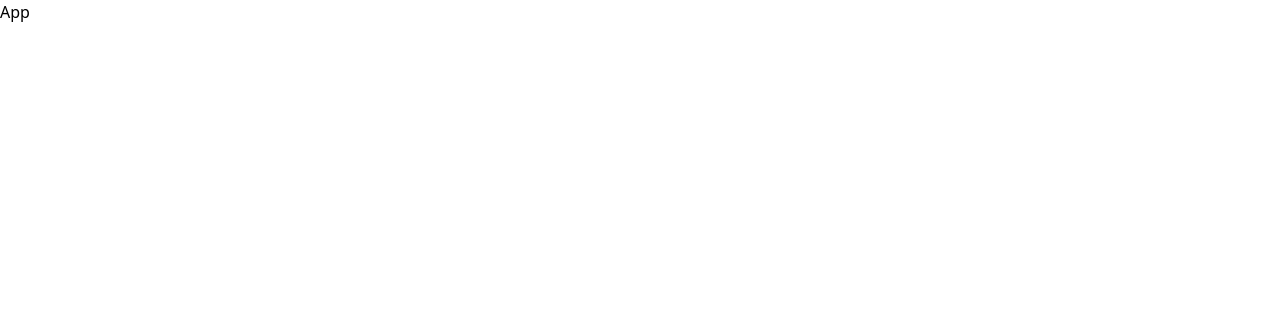
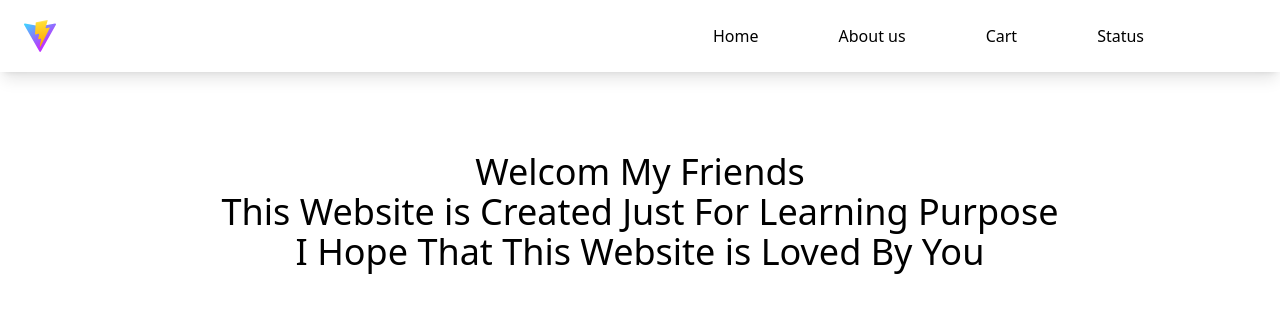
Before and after one commit to Ash-ku-thakur/Restaurent-App, a React (Vite) app: page /about in a window 1280 px wide. Shown: the top 312 px of the page. Built offline with nearby package versions, Linux system fonts and the light colour scheme.

Commit message:
setup the router

```diff
--- /dev/null
+++ b/src/About.jsx
@@ -0,0 +1,13 @@
+const About = () => {
+  return (
+    <div className="w-full flex items-center justify-center">
+      <div className="my-20 text-4xl text-center">
+        <h1>Welcom My Friends</h1>
+        <h3>This Website is Created Just For Learning Purpose</h3>
+        <h5>I Hope That This Website is Loved By You</h5>
+      </div>
+    </div>
+  );
+};
+
+export default About;
--- /dev/null
+++ b/src/Header.jsx
@@ -0,0 +1,25 @@
+import { Link } from "react-router-dom"
+
+const Header = () => {
+  return (
+    <div className="w-full shadow-lg flex items-center justify-between px-6">
+        <div>
+            <img src="../public/vite.svg" alt="logo navbar" />
+        </div>
+
+        <div className="flex justify-center gap-20 mr-28 my-6">
+          <Link to='/'>
+            <h3>Home</h3>
+          </Link>
+
+          <Link to='/about'>
+            <h3>About us</h3>
+          </Link>
+            <h3>Cart</h3>
+            <h3>Status</h3>
+        </div>
+    </div>
+  )
+}
+
+export default Header
--- a/src/main.jsx
+++ b/src/main.jsx
@@ -1,14 +1,31 @@
 import ReactDOM from "react-dom/client";
 import "./index.css";
-import App from "./App";
+// import App from "./App";
+import Header from "./Header";
+import About from "./About";
+import { Outlet, RouterProvider, createBrowserRouter } from "react-router-dom";
 
 let Main = () => {
   return (
     <div>
-      <App />
+      <Header />
+      <Outlet />
     </div>
   );
 };
 
+let appRouter = createBrowserRouter([
+  {
+    path: "/",
+    element: <Main />,
+    children: [
+      {
+        path: "/about",
+        element: <About />,
+      },
+    ],
+  },
+]);
+
 let root = ReactDOM.createRoot(document.getElementById("root"));
-root.render(<Main />);
+root.render(<RouterProvider router={appRouter} />);
```
Also changed, not shown: 1 other file (tests, documents, lock files or other folders).
